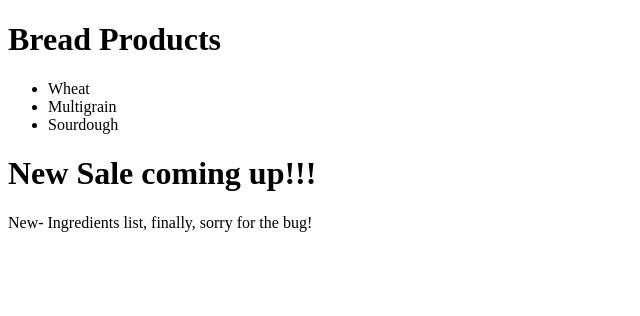
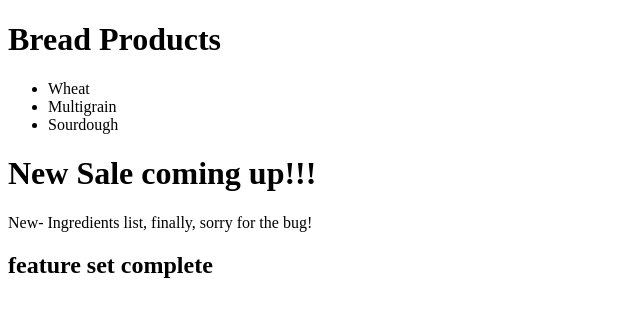
Before and after one commit to stewartdesoto/com.bread.demo, a plain HTML site: page WebContent/index.html in a window 1280 px wide. Shown: the whole page, without its empty margins (0-640 px from the left). Drawn offline with Linux system fonts and the light colour scheme.

Commit message:
added notes, completed coding

```diff
--- a/WebContent/index.html
+++ b/WebContent/index.html
@@ -14,5 +14,7 @@
 <h1>New Sale coming up!!!</h1>
 
 <p>New- Ingredients list, finally, sorry for the bug!</p>
+
+<h2>feature set complete</h2>
 </body>
 </html>
```
